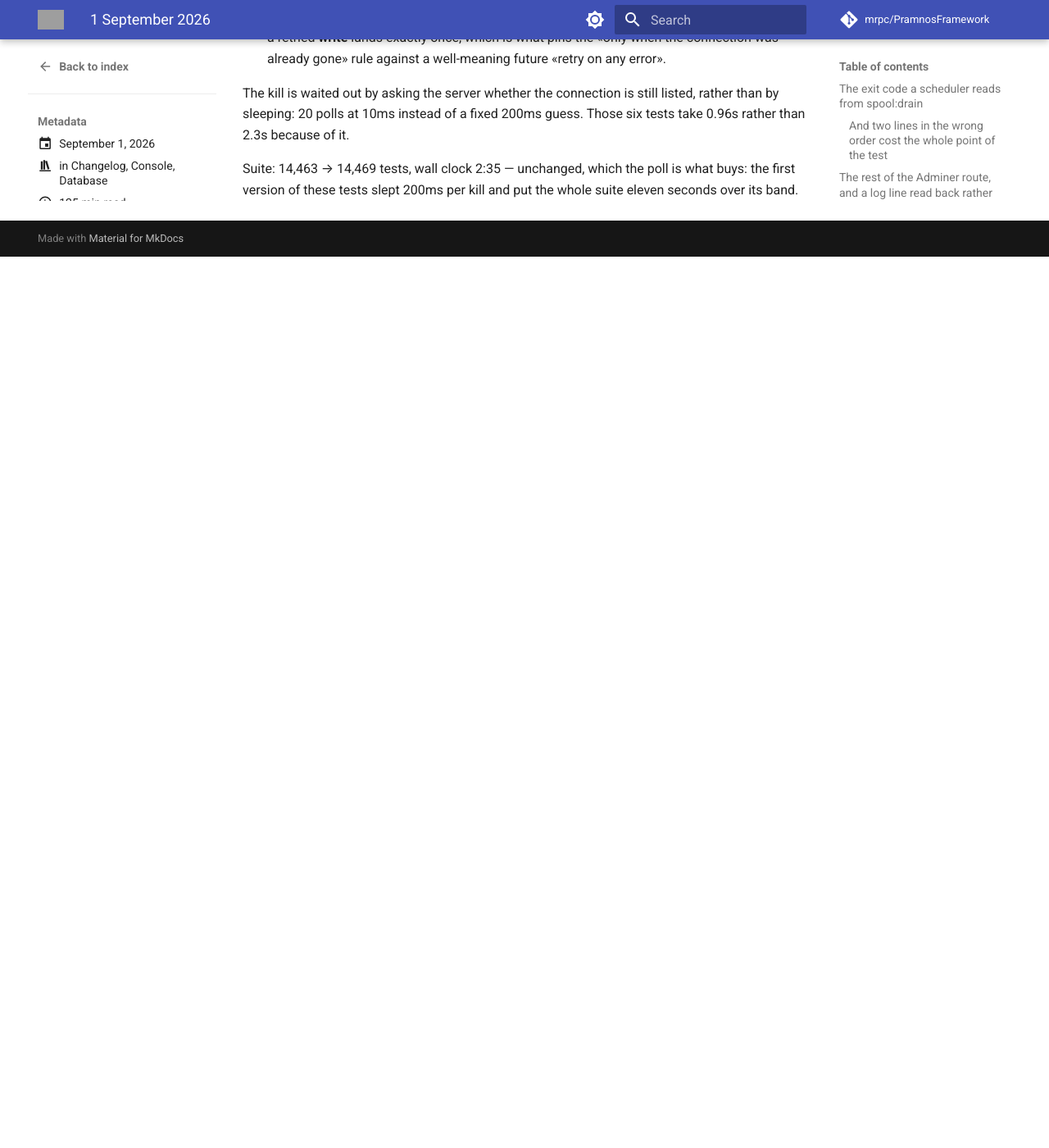
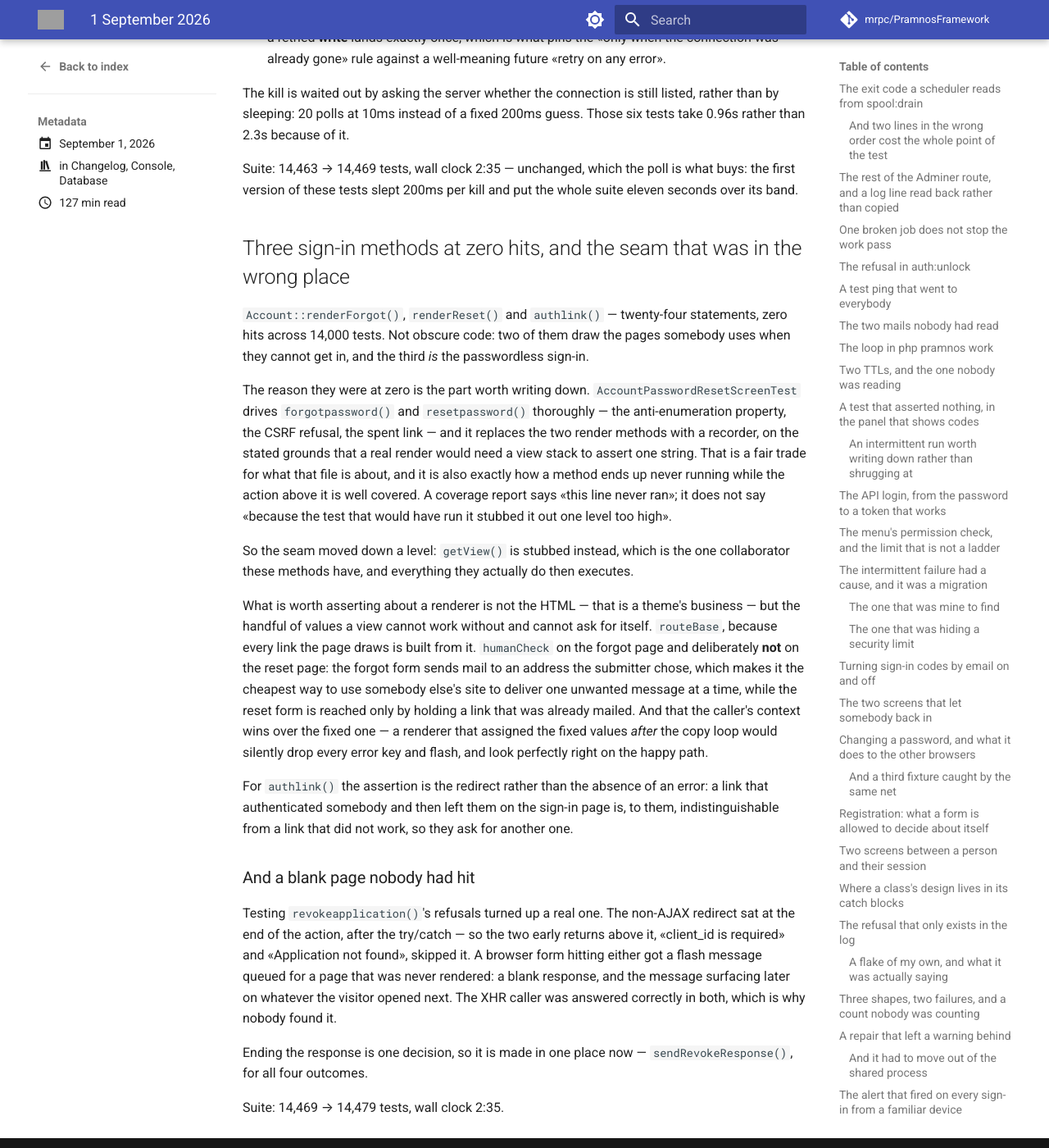
Before and after one commit to mrpc/PramnosFramework, an MkDocs documentation site: the page built from docs/version-history/posts/2026-09-01.md, in a window 1280 px wide and 1400 px high, scrolled down 77720 px. Shown: the whole window at 82% size. Built offline with MkDocs 1.6.1 and Material for MkDocs 9.7.7, drawn with Linux system fonts in a browser that asks for light colours; comment, search, counter and statistics services are not loaded; before the commit the page ends 78033 px from its top, so only the background shows below that; some of the changed text lies outside the part shown; grey boxes are pictures that could not be loaded.

Commit message:
test(auth): three sign-in methods at zero hits, and a blank page behind one
`Account::renderForgot()`, `renderReset()` and `authlink()` — twenty-four
statements, zero hits across 14,000 tests. Two of them draw the pages somebody
uses when they cannot get in; the third is the passwordless sign-in.

The reason they were at zero is the finding. `AccountPasswordResetScreenTest`
drives the actions above them thoroughly and replaces the two render methods
with a recorder, on the stated grounds that a real render would need a view
stack. Fair for what that file is about, and exactly how a method ends up never
running while the action above it is well covered — a coverage report says «this
never ran», not «because the test that would have run it stubbed it out one
level too high».

So the seam moves down: `getView()` is stubbed instead, and the renderers
execute. What is asserted is not the HTML but the values a view cannot ask for
itself — `routeBase`, `humanCheck` present on the forgot page and deliberately
absent on the reset page, and the caller's context winning over the fixed one,
which a renderer that assigned the fixed values last would silently drop.

For `authlink()` the assertion is the redirect rather than the absence of an
error: a link that authenticated somebody and left them on the sign-in page is,
to them, a link that did not work.

**And a blank page nobody had hit.** `revokeapplication()`'s non-AJAX redirect
sat at the end of the action, after the try/catch, so the two early returns
above it — «client_id is required» and «Application not found» — skipped it. A
browser form hitting either got a flash queued for a page that was never
rendered, and the message surfaced later on something unrelated. The XHR caller
was answered correctly in both, which is why it went unnoticed. Ending the
response is one decision and is made in one place now.

````diff
--- a/docs/Pramnos_Authentication_Guide.md
+++ b/docs/Pramnos_Authentication_Guide.md
@@ -123,6 +123,39 @@ if ($credentials !== false) {
 ```
 
 This method delegates to `Auth::getInstance()->verifyCredentials($username, $password)` which resolves the active authentication logic in the proper priority order (respecting any registered addons like `UserDatabase` or custom `AuthDriverInterface` drivers).
+
+### Two audiences for one refusal: `revokeapplication`
+
+`Account::revokeapplication()` answers both an XHR and a plain form post, and the difference is
+decided once by `sendRevokeResponse()`:
+
+| caller | answer |
+|---|---|
+| `X-Requested-With: XMLHttpRequest` | a JSON body, then the response ends |
+| a browser form | a flash message, then a redirect to `<routeBase>/applications` |
+
+Worth stating because getting it wrong is invisible from one side. An XHR handed an HTML flash page
+fails at `response.json()` and surfaces as «something went wrong» with no clue that the request was
+simply missing a field. A form post handed a bare JSON body shows the visitor `{"success":false,…}`
+as the entire page.
+
+**The redirect belongs in `sendRevokeResponse()`, not at the end of the action.** It used to sit after
+the try/catch, which meant the two early returns above it — «client_id is required» and «Application
+not found» — skipped it: a browser form hitting either one got a flash queued for a page that was
+never rendered, so a blank response, and the message surfacing later on whatever the visitor opened
+next. The AJAX caller was answered correctly in both, which is why it went unnoticed. If you override
+`sendRevokeResponse()`, it owns ending the response.
+
+### `exportdata` is a confirmation on `GET` and the file on `POST`
+
+GDPR Article 20, and the split is the security property rather than a UX preference. A `GET` that
+produced the file would put every fact the site holds about somebody behind a URL — shareable, in
+browser history, in a proxy log, and fetchable by any `<img src>` on any page they visit. So the `GET`
+renders what is about to be exported, and only a `POST` with a valid session token builds it.
+
+The order inside the `POST` matters too: the data is built *before* the download headers go out. The
+other way round hands the browser a file called `user_data_export_2026-09-01.json` containing an error
+page.
 
 ## User Management
 
--- a/docs/version-history/posts/2026-09-01.md
+++ b/docs/version-history/posts/2026-09-01.md
@@ -3156,3 +3156,46 @@ because of it.
 
 Suite: 14,463 → 14,469 tests, wall clock 2:35 — unchanged, which the poll is what buys: the first
 version of these tests slept 200ms per kill and put the whole suite eleven seconds over its band.
+
+## Three sign-in methods at zero hits, and the seam that was in the wrong place
+
+`Account::renderForgot()`, `renderReset()` and `authlink()` — twenty-four statements, zero hits across
+14,000 tests. Not obscure code: two of them draw the pages somebody uses when they cannot get in, and
+the third *is* the passwordless sign-in.
+
+The reason they were at zero is the part worth writing down. `AccountPasswordResetScreenTest` drives
+`forgotpassword()` and `resetpassword()` thoroughly — the anti-enumeration property, the CSRF refusal,
+the spent link — and it replaces the two render methods with a recorder, on the stated grounds that a
+real render would need a view stack to assert one string. That is a fair trade for what that file is
+about, and it is also exactly how a method ends up never running while the action above it is well
+covered. A coverage report says «this line never ran»; it does not say «because the test that would
+have run it stubbed it out one level too high».
+
+So the seam moved down a level: `getView()` is stubbed instead, which is the one collaborator these
+methods have, and everything they actually do then executes.
+
+What is worth asserting about a renderer is not the HTML — that is a theme's business — but the
+handful of values a view cannot work without and cannot ask for itself. `routeBase`, because every
+link the page draws is built from it. `humanCheck` on the forgot page and deliberately **not** on the
+reset page: the forgot form sends mail to an address the submitter chose, which makes it the cheapest
+way to use somebody else's site to deliver one unwanted message at a time, while the reset form is
+reached only by holding a link that was already mailed. And that the caller's context wins over the
+fixed one — a renderer that assigned the fixed values *after* the copy loop would silently drop every
+error key and flash, and look perfectly right on the happy path.
+
+For `authlink()` the assertion is the redirect rather than the absence of an error: a link that
+authenticated somebody and then left them on the sign-in page is, to them, indistinguishable from a
+link that did not work, so they ask for another one.
+
+### And a blank page nobody had hit
+
+Testing `revokeapplication()`'s refusals turned up a real one. The non-AJAX redirect sat at the end of
+the action, after the try/catch — so the two early returns above it, «client_id is required» and
+«Application not found», skipped it. A browser form hitting either got a flash message queued for a
+page that was never rendered: a blank response, and the message surfacing later on whatever the
+visitor opened next. The XHR caller was answered correctly in both, which is why nobody found it.
+
+Ending the response is one decision, so it is made in one place now — `sendRevokeResponse()`, for all
+four outcomes.
+
+Suite: 14,469 → 14,479 tests, wall clock 2:35.
````
Also changed, not shown: other parts of docs/version-history/posts/2026-09-01.md (+1 -1 lines), 2 other files.
